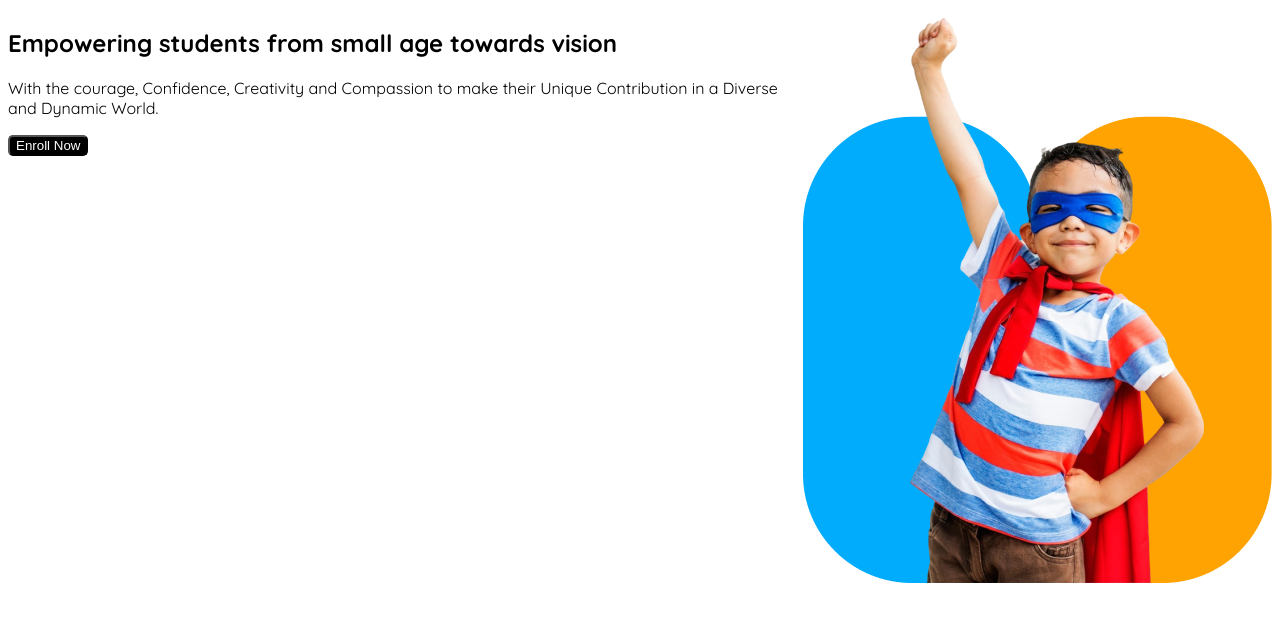
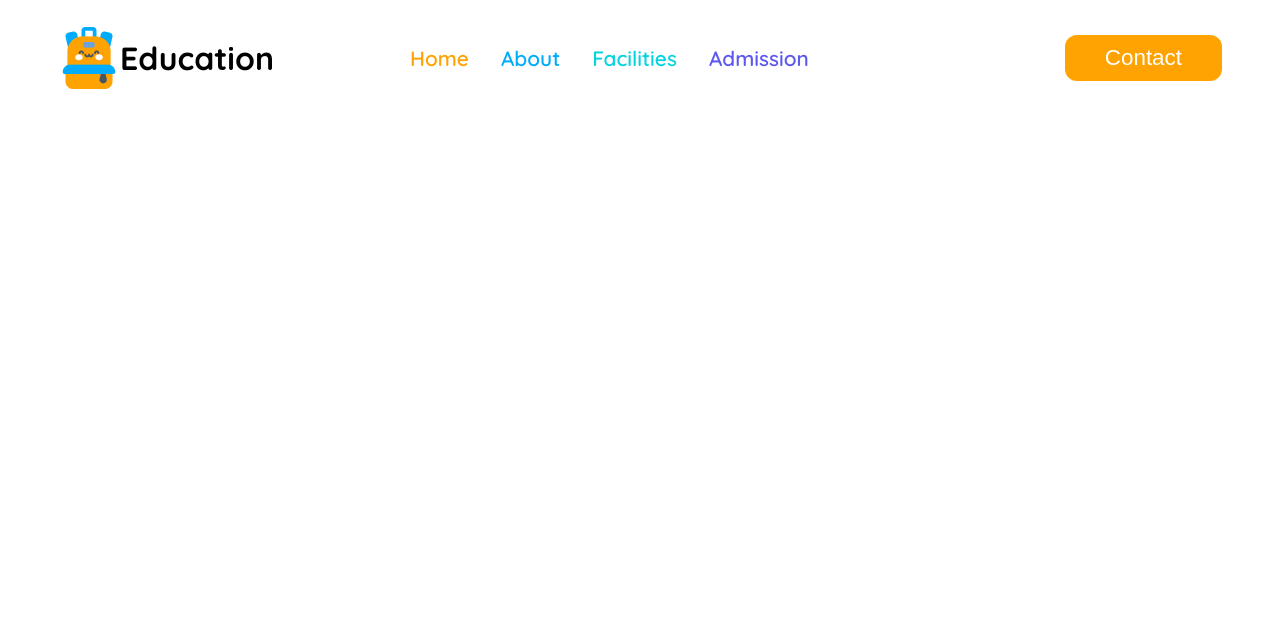
Before and after one commit to AKToran/web_day13_test_2_kids_school, a plain HTML site: page index.html in a window 1280 px wide. Drawn offline with Linux system fonts and the light colour scheme.

Commit message:
navbar for mobile and desktop

```diff
--- a/index.html
+++ b/index.html
@@ -7,12 +7,33 @@
     <title>Kids Education</title>
     <link rel="shortcut icon" href="assets/logo.png" type="image/x-icon">
     <link rel="stylesheet" href="styles.css">
+    <script src="https://kit.fontawesome.com/a96968d74f.js" crossorigin="anonymous"></script>
 </head>
 
 <body>
     <header>
-        <nav>
+        <nav class="nav-desktop display-flex">
+            <div class="logo display-flex">
+                <img src="assets/logo.png" alt="logo">
+                <h1>Education</h1>
+            </div>
+            <div>
+                <ul class="display-flex">
+                    <li><a class="text-1" href="">Home</a></li>
+                    <li><a class="text-2" href="">About</a></li>
+                    <li><a class="text-3" href="">Facilities</a></li>
+                    <li><a class="text-4" href="">Admission</a></li>
+                </ul>
+            </div>
+            <div>
+                <button class="btn-secondary">Contact</button>
+            </div>
+        </nav>
 
+        <!--! Mobile nav -->
+        <nav class="nav-mobile">
+            <img src="assets/logo.png" alt="logo">
+            <i class="fa-solid fa-bars fa-3x"></i>
         </nav>
 
         <div class="banner">
--- a/styles.css
+++ b/styles.css
@@ -9,6 +9,8 @@
 html{
     font-family: "Quicksand", serif;
     font-size: 16px;
+    max-width: 1440px;
+    margin: 0 auto;
 }
 
 /* shared styles */
@@ -20,9 +22,77 @@ html{
 .btn-secondary{
     background-color: rgb(254, 163, 1);
     color: white;
-    border-radius: 5px;
+    border-radius: 12px;
+    border: none;
+    padding: 10px 40px;
+    font-size: 1.4rem;
+    font-weight: 500;
+}
+.display-flex{
+    display: flex;
+}
+.text-1{
+    color: rgb(254, 163, 1);
+}
+.text-2{
+    color: rgb(1, 172, 253);
+}
+.text-3{
+    color: rgb(5, 212, 223);
+}
+.text-4{
+    color: rgb(93, 88, 239)
 }
 
+/* nav styles */
+nav{
+    justify-content: space-between;
+    padding: 0px 50px;
+    align-items: center;
+}
+.logo{
+    align-items: center;
+}
+nav h1{
+    font-size: 2rem;
+    font-weight: 700;
+}
+nav ul{
+    margin-left: -160px;
+    font-size: 1.3rem;
+    font-weight: 600;
+}
+nav ul li{
+    list-style: none;
+    padding: 16px;
+
+}
+nav ul li a{
+    text-decoration: none;
+}
+/** nav mobile */
+.nav-mobile{
+    display: none;
+}
+
+
 .banner{
-    display: flex;
+    display: none;
 }
+
+/*! Media Query */
+@media screen and (max-width: 576px){
+    *{
+        margin: 0;
+    }
+    .nav-desktop{
+        display: none;
+    }
+    .nav-mobile{
+        display: flex;
+        align-items: center;
+        justify-content: space-between;
+        border: 1px solid orange;
+        padding: 14px 20px;
+    }
+}
```
